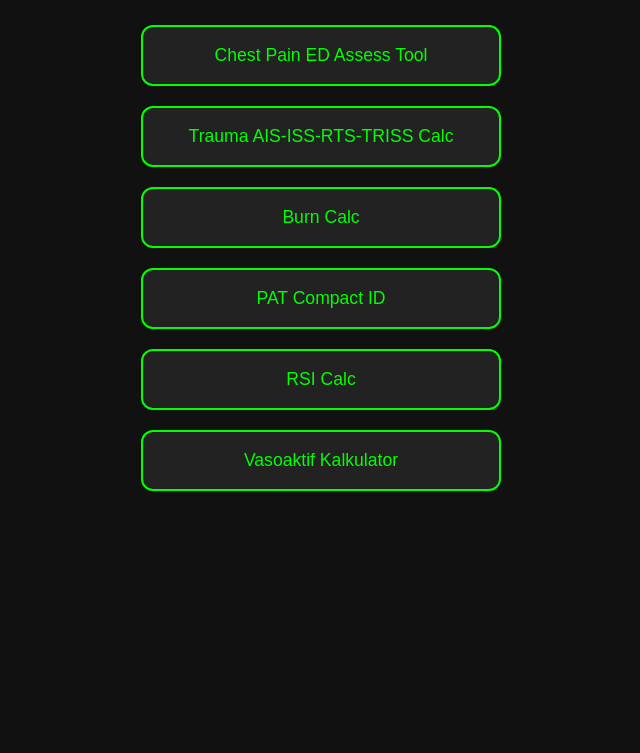
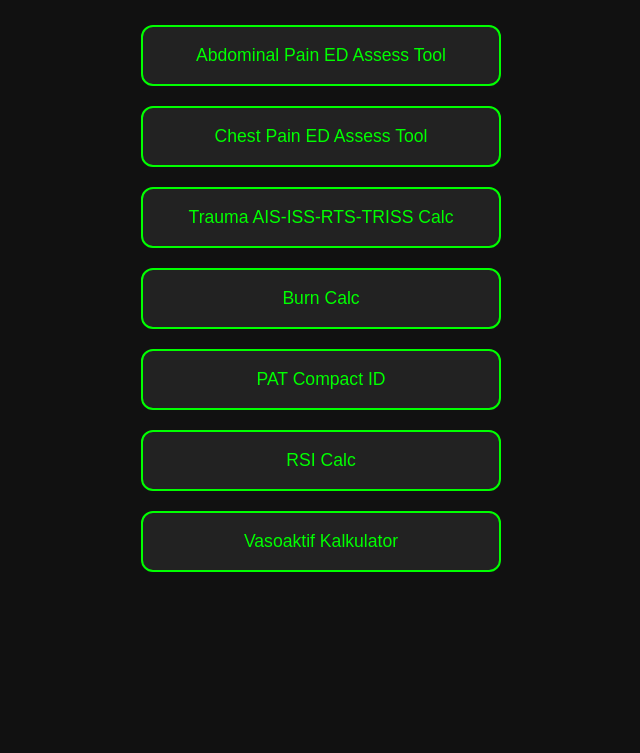
Before and after one commit to GwenP00Le/Clinical-Calcs, a plain HTML site: page index.html in a window 1280 px wide. Shown: the part 87-840 px from the top of the page, without its empty margins (319-959 px from the left). Drawn offline with Linux system fonts and the light colour scheme.

Commit message:
Update index.html

```diff
--- a/index.html
+++ b/index.html
@@ -12,6 +12,7 @@ a:hover { background: #0f0; color: #111; }
 </head>
 <body>
 <h1>Clinical Calculators</h1>
+<a href="Abdominal%20Pain%20ED%20Assess%20Tool.html">Abdominal Pain ED Assess Tool</a>
 <a href="Chest%20Pain%20ED%20Assess%20Tool.html">Chest Pain ED Assess Tool</a>
 <a href="Trauma%20AIS-ISS-RTS-TRISS%20Calc.html">Trauma AIS-ISS-RTS-TRISS Calc</a>
 <a href="burn_calc_v4.html">Burn Calc</a>
```
